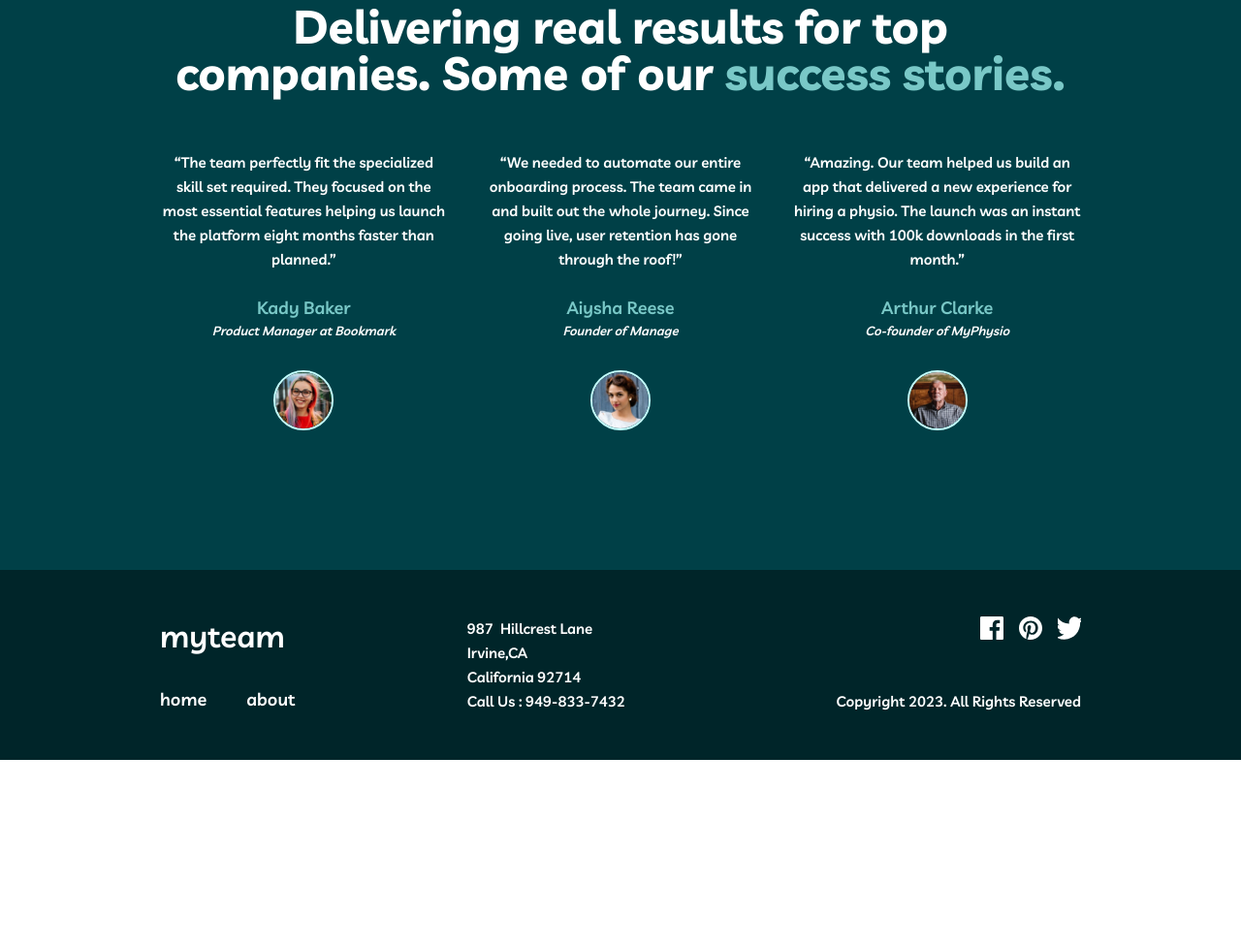
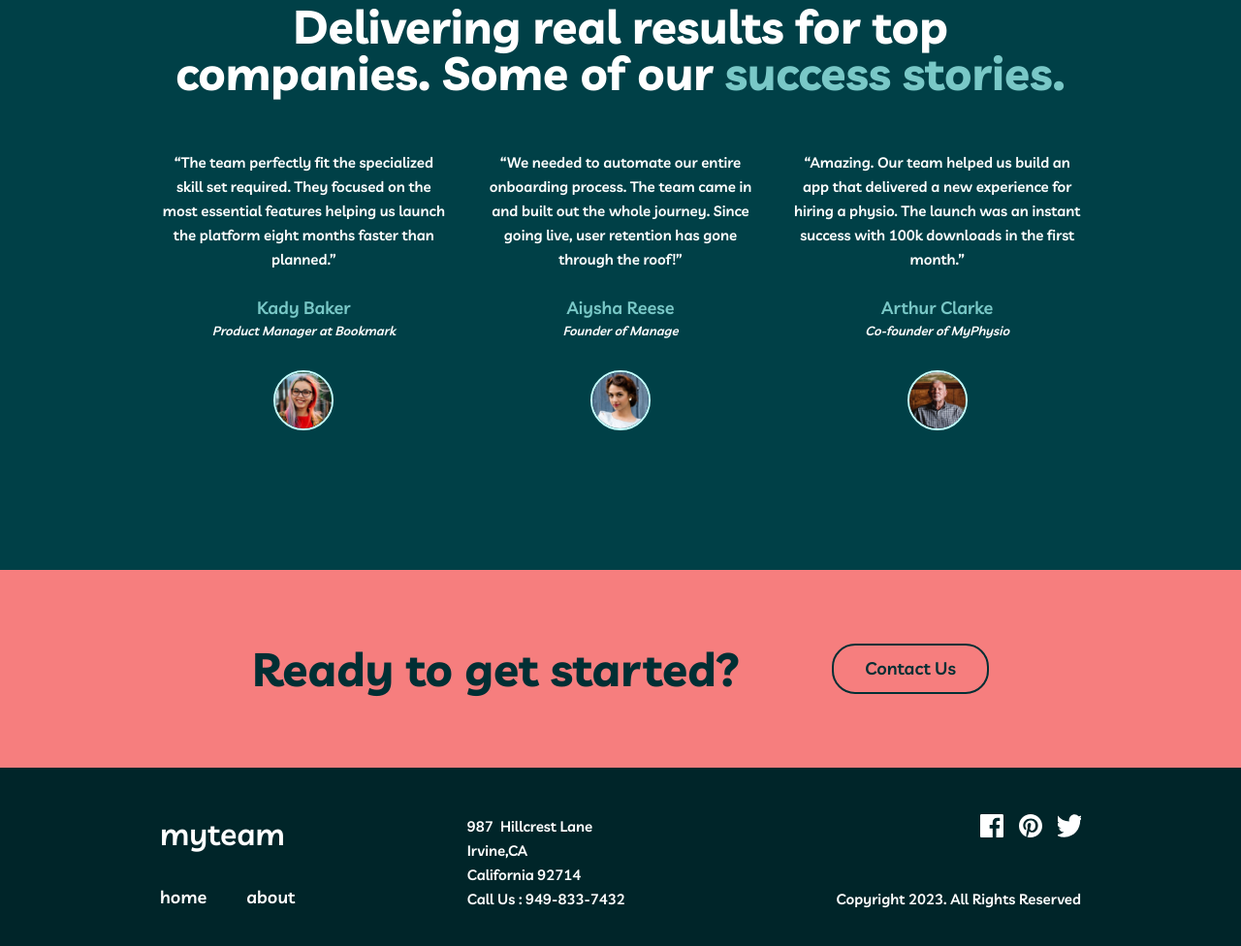
Before and after one commit to VadimEp622/proj-my-team-design-challenge, a React app: page / in a window 1280 px wide. Shown: the part 1509-2485 px from the top of the page at 97% size. Before the commit the page ends 2293 px from the top, so only its background shows below. Built offline with nearby package versions, Linux system fonts and the light colour scheme.

Commit message:
added get started component

```diff
--- /dev/null
+++ b/src/assets/styles/cmps/_app-get-started.scss
@@ -0,0 +1,38 @@
+.get-started-container {
+    background-color: #f67e7e;
+    color: #012f34;
+    padding-block: 76px;
+    & .get-started {
+        padding-inline: 260px;
+        display: flex;
+        justify-content: space-between;
+        align-items: center;
+
+        & .title {
+            & h1 {
+                font-family: Livvic-Bold;
+                font-size: 48px;
+                line-height: 48px;
+            }
+        }
+
+        & .contact-btn-container {
+            display: flex;
+            justify-content: end;
+            & button {
+                color: inherit;
+                background-color: inherit;
+                border: 2px solid #012f34;
+                border-radius: 24px;
+                padding-block: 10px;
+                padding-inline: 32px;
+
+                & p {
+                    font-family: Livvic-SemiBold;
+                    font-size: 18px;
+                    line-height: 28px;
+                }
+            }
+        }
+    }
+}
--- a/src/assets/styles/main.scss
+++ b/src/assets/styles/main.scss
@@ -16,6 +16,7 @@
 // ************** Components **************
 @import "cmps/app-header";
 @import "cmps/app-footer";
+@import "cmps/app-get-started";
 
 
 // ************** Pages **************
--- /dev/null
+++ b/src/cmps/app-get-started.jsx
@@ -0,0 +1,12 @@
+export function GetStarted() {
+
+    return (
+        <section className="get-started-container">
+            <section className="get-started">
+                <article className="title"><h1>Ready to get started?</h1></article>
+                <article className="contact-btn-container"><button><p>Contact Us</p></button></article>
+
+            </section>
+        </section>
+    )
+}
--- a/src/pages/home.jsx
+++ b/src/pages/home.jsx
@@ -5,6 +5,7 @@ import imgChart from "../assets/images/icon-chart.svg"
 import avatarKady from "../assets/images/avatar-kady.jpg"
 import avatarAiysha from "../assets/images/avatar-aiysha.jpg"
 import avatarArthur from "../assets/images/avatar-arthur.jpg"
+import { GetStarted } from "../cmps/app-get-started"
 
 export function Home() {
 
@@ -95,6 +96,9 @@ export function Home() {
                         </section>
                     </section>
                 </section>
+
+                <GetStarted/>
+
             </section>
         </section>
     )
```
Also changed, not shown: build/asset-manifest.json, build/index.html, build/static/js/main.0e4b0a2b.js.LICENSE.txt (renamed from build/static/js/main.b515664c.js.LICENSE.txt), 8 other files.
